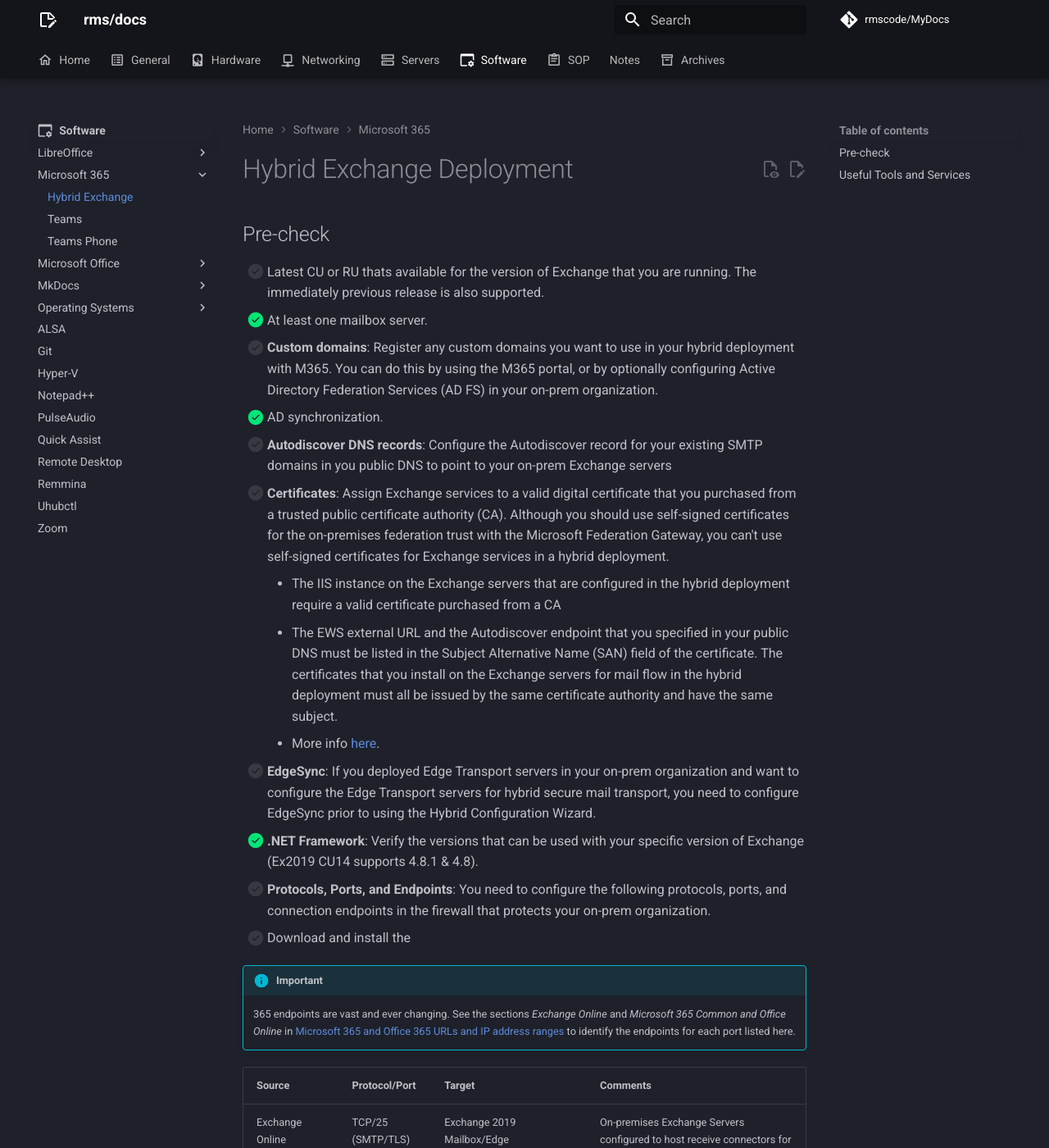
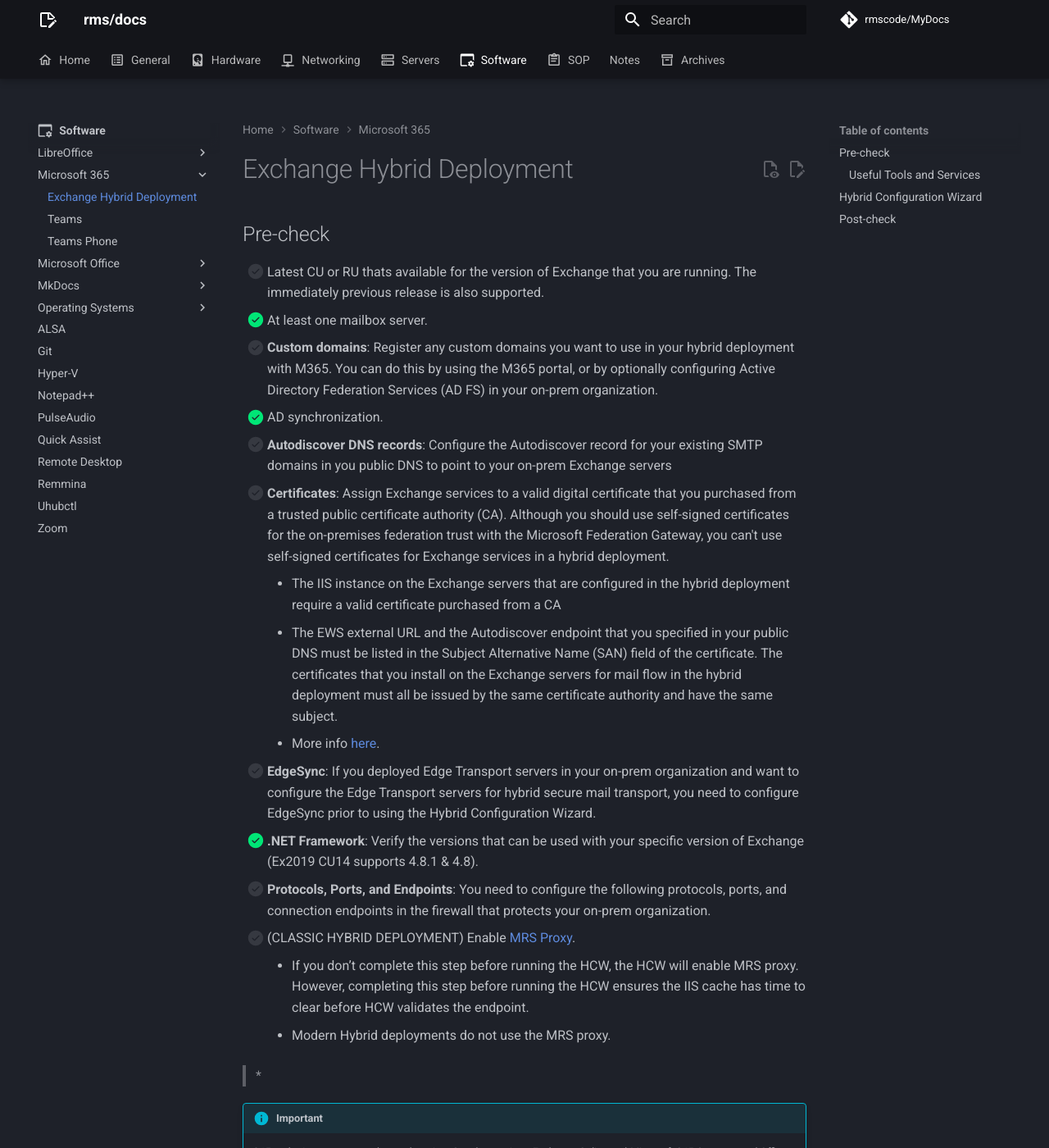
Before and after one commit to rmscode/binary-garden, an MkDocs documentation site: the page built from docs/software/microsoft-365/hybrid-exchange.md, in a window 1280 px wide and 1400 px high. Shown: the whole window at 82% size. Built offline with MkDocs 1.6.1 and Material for MkDocs 9.7.7, drawn with Linux system fonts in a browser that asks for light colours; comment, search, counter and statistics services are not loaded; some of the changed text lies outside the part shown.

Commit message:
Docs: Update Exchange Hybrid doc

```diff
--- a/docs/software/microsoft-365/hybrid-exchange.md
+++ b/docs/software/microsoft-365/hybrid-exchange.md
@@ -1,4 +1,4 @@
-# Hybrid Exchange Deployment
+# Exchange Hybrid Deployment
 
 ## Pre-check
 
@@ -14,7 +14,11 @@
 - [ ] **EdgeSync**: If you deployed Edge Transport servers in your on-prem organization and want to configure the Edge Transport servers for hybrid secure mail transport, you need to configure EdgeSync prior to using the Hybrid Configuration Wizard.
 - [x] **.NET Framework**: Verify the versions that can be used with your specific version of Exchange (Ex2019 CU14 supports 4.8.1 & 4.8).
 - [ ] **Protocols, Ports, and Endpoints**: You need to configure the following protocols, ports, and connection endpoints in the firewall that protects your on-prem organization.
-- [ ] Download and install the
+- [ ] (CLASSIC HYBRID DEPLOYMENT) Enable [MRS Proxy](https://learn.microsoft.com/en-us/exchange/enable-the-mrs-proxy-endpoint-for-remote-moves-exchange-2013-help).
+    - If you don’t complete this step before running the HCW, the HCW will enable MRS proxy. However, completing this step before running the HCW ensures the IIS cache has time to clear before HCW validates the endpoint.
+    - Modern Hybrid deployments do not use the MRS proxy.
+
+> *
 
 !!! info "Important"
 
@@ -30,8 +34,18 @@
 
 [*Reference*](https://learn.microsoft.com/en-us/exchange/hybrid-deployment-prerequisites)
 
-## Useful Tools and Services
+### Useful Tools and Services
 
 - [Mail Migration Advisor](https://learn.microsoft.com/en-us/exchange/mail-migration-jump)
 - [Remote Connectivity Analyzer](https://testconnectivity.microsoft.com/)
 - [Single Sign-On](https://learn.microsoft.com/en-us/exchange/single-sign-on)
+
+## Hybrid Configuration Wizard
+
+There are far better guides that already exist for walking you through the HCW.
+
+- [Ali Tajran: Run the Hybrid Configuration Wizard (Modern Hybrid Deployment)](https://www.alitajran.com/hybrid-configuration-wizard/#h-run-hybrid-configuration-wizard)
+    - He has a great [collection of Exchange Hybrid articles](https://www.alitajran.com/exchange-hybrid/).
+- [Office 365 Concepts: Hybrid Configuration Wizard Step by Step (Classic Hybrid Deployment)](https://office365concepts.com/hybrid-configuration-wizard-step-by-step/#run-hybrid-configuration-wizard-step-by-step)
+
+## Post-check
--- a/mkdocs.yml
+++ b/mkdocs.yml
@@ -243,7 +243,7 @@
     - LibreOffice:
       - Impress: software/libre-office/impress.md
     - Microsoft 365:
-      - Hybrid Exchange: software/microsoft-365/hybrid-exchange.md
+      - Exchange Hybrid Deployment: software/microsoft-365/hybrid-exchange.md
       - Teams: software/microsoft-365/teams/ms-teams.md
       - Teams Phone: software/microsoft-365/teams/ms-teams-phone.md
     - Microsoft Office:
```
